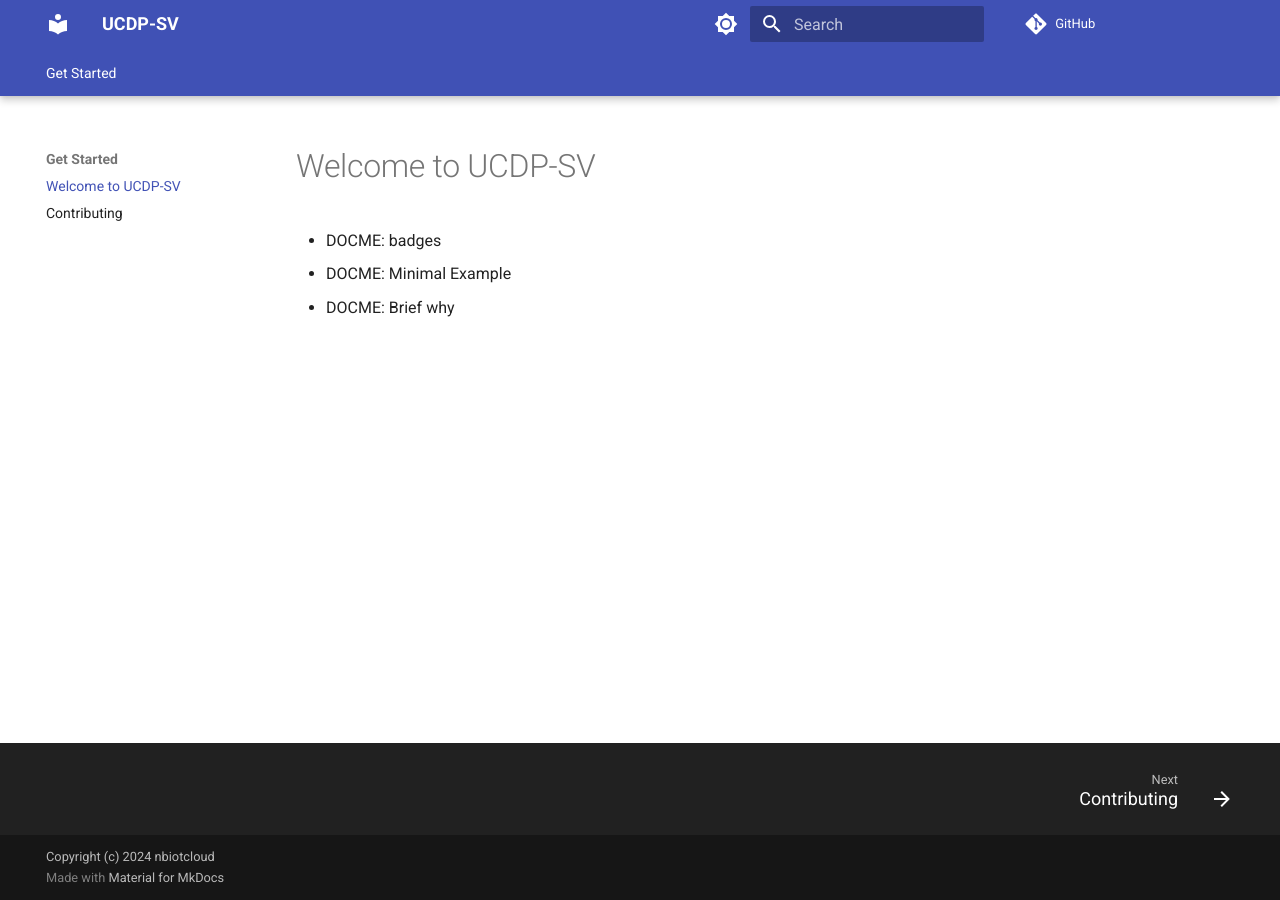
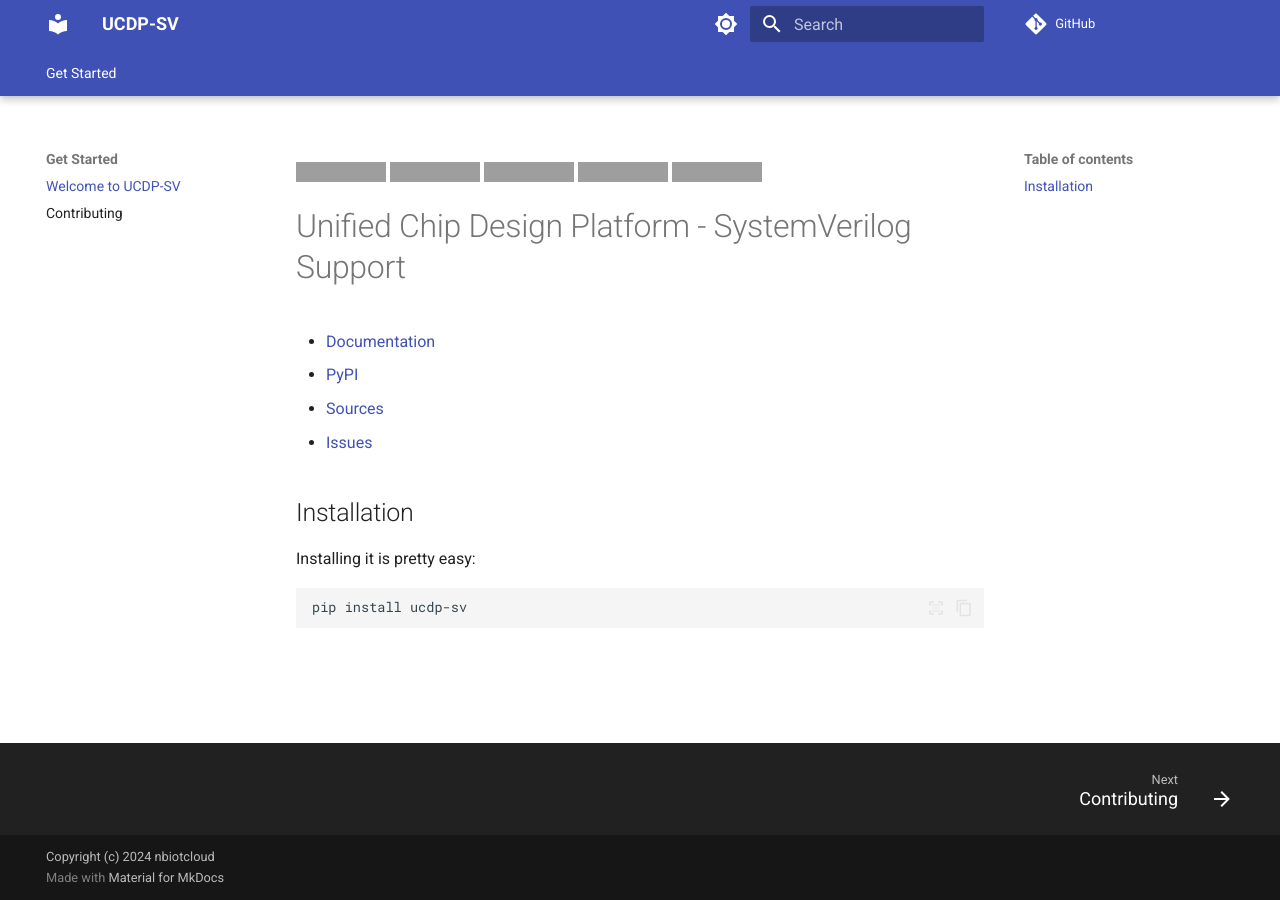
Before and after one commit to nbiotcloud/ucdp-sv, an MkDocs documentation site: the page built from docs/index.md, in a window 1280 px wide. Built offline with MkDocs 1.6.1 and Material for MkDocs 9.7.7, drawn with Linux system fonts in a browser that asks for light colours; comment, search, counter and statistics services are not loaded; grey boxes are pictures that could not be loaded.

Commit message:
fix doc index page

````diff
--- a/docs/index.md
+++ b/docs/index.md
@@ -1,3 +1,20 @@
-* DOCME: badges
-* DOCME: Minimal Example
-* DOCME: Brief why
+[![PyPI Version](https://badge.fury.io/py/ucdp-sv.svg)](https://badge.fury.io/py/ucdp-sv)
+[![Python Build](https://github.com/nbiotcloud/ucdp-sv/actions/workflows/main.yml/badge.svg)](https://github.com/nbiotcloud/ucdp-sv/actions/workflows/main.yml)
+[![Documentation](https://readthedocs.org/projects/ucdp-sv/badge/?version=stable)](https://ucdp-sv.readthedocs.io/en/stable/)
+[![Coverage Status](https://coveralls.io/repos/github/nbiotcloud/ucdp-sv/badge.svg?branch=main)](https://coveralls.io/github/nbiotcloud/ucdp-sv?branch=main)
+[![versions](https://img.shields.io/pypi/pyversions/ucdp-sv.svg)](https://github.com/nbiotcloud/ucdp-sv)
+
+# Unified Chip Design Platform - SystemVerilog Support
+
+* [Documentation](https://ucdp-sv.readthedocs.io/en/stable/)
+* [PyPI](https://pypi.org/project/ucdp-sv/)
+* [Sources](https://github.com/nbiotcloud/ucdp-sv)
+* [Issues](https://github.com/nbiotcloud/ucdp-sv/issues)
+
+## Installation
+
+Installing it is pretty easy:
+
+```bash
+pip install ucdp-sv
+```
--- a/pyproject.toml
+++ b/pyproject.toml
@@ -24,7 +24,7 @@
 
 [project]
 name = "ucdp-sv"
-version = "0.3.0"
+version = "0.4.0"
 description = "Unified Chip Design Platform"
 readme = "README.md"
 authors = [
@@ -39,12 +39,12 @@ packages = [
 requires-python = ">=3.10.0,<4.0"
 dependencies = [
     "aligntext>=1.0.0",
-    "ucdp>=0.5.0",
+    "ucdp>=0.6.0",
 ]
 
 [project.urls]
 "Homepage" = "https://github.com/nbiotcloud/ucdp-sv"
-"Documentation" = "https://ucdp-sv.readthedocs.io/en/latest/"
+"Documentation" = "https://ucdp-sv.readthedocs.io/en/stable/"
 "Bug Tracker" = "https://github.com/nbiotcloud/ucdp-sv/issues"
 
 [build-system]
````
Also changed, not shown: README.md (+4 -4 lines), 5 other files.
